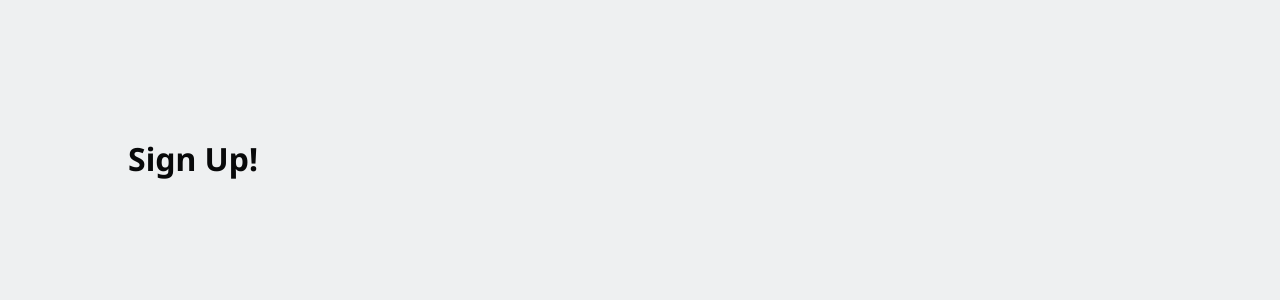
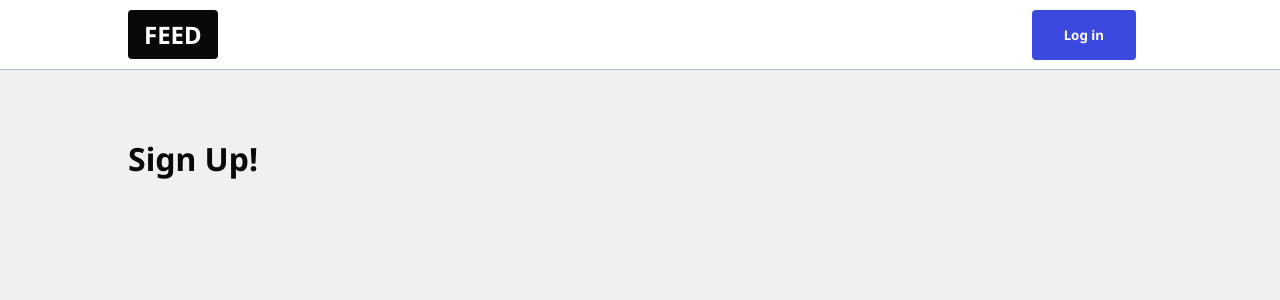
Before and after one commit to frodri13/NextFireApp, a Next.js app: page /enter in a window 1280 px wide. Shown: the top 300 px of the page. Built offline with nearby package versions, Linux system fonts and the light colour scheme.

Commit message:
navbar created

```diff
--- /dev/null
+++ b/components/navbar.js
@@ -0,0 +1,44 @@
+import Link from 'next/link';
+
+// Top navbar
+export default function Navbar() {
+  const user = null;
+  const username = null;
+
+  return (
+    <nav className="navbar">
+      <ul>
+        <li>
+          <Link href="/">
+            <button className="btn-logo">FEED</button>
+          </Link>
+        </li>
+
+        {/* user is signed-in and has username */}
+        {username && (
+          <>
+            <li className="push-left">
+              <Link href="/admin">
+                <button className="btn-blue">Write Posts</button>
+              </Link>
+            </li>
+            <li>
+              <Link href={`/${username}`}>
+                <img src={user?.photoURL} />
+              </Link>
+            </li>
+          </>
+        )}
+
+        {/* user is not signed OR has not created username */}
+        {!username && (
+          <li>
+            <Link href="/enter">
+              <button className="btn-blue">Log in</button>
+            </Link>
+          </li>
+        )}
+      </ul>
+    </nav>
+  );
+}
--- a/pages/_app.js
+++ b/pages/_app.js
@@ -1,7 +1,13 @@
 import '../styles/globals.css'
+import Navbar from '../components/navbar'
 
 function MyApp({ Component, pageProps }) {
-  return <Component {...pageProps} />
+  return (
+    <>
+      <Navbar />
+      <Component {...pageProps} />
+    </>
+  )
 }
 
 export default MyApp
```
